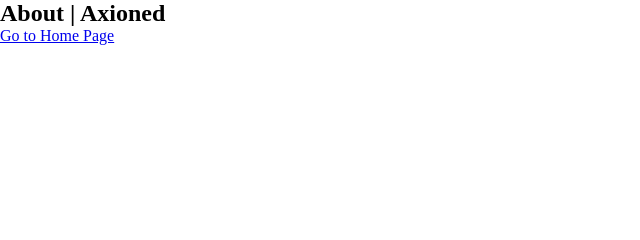
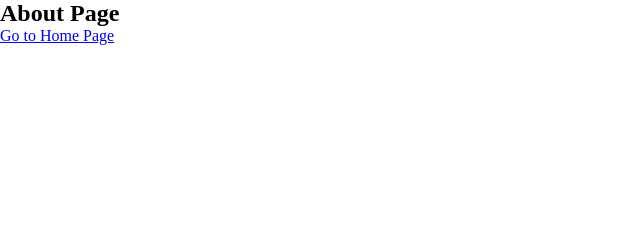
Before and after one commit to zishanaxioned/ai-embed-script, a plain HTML site: page about.html in a window 1280 px wide. Shown: the top 240 px of the page, 0-640 px from the left. Drawn offline with Linux system fonts and the light colour scheme.

Commit message:
feat: Update name

```diff
--- a/about.html
+++ b/about.html
@@ -4,13 +4,13 @@
 <head>
   <meta charset="UTF-8">
   <meta name="viewport" content="width=device-width, initial-scale=1.0">
-  <title>About | Axioned</title>
+  <title>About | AI Widget</title>
   <link rel="stylesheet" href="/css/index.css" />
 </head>
 
 <body>
   <nav>
-    <h1>About | Axioned</h1>
+    <h1>About Page</h1>
     <a href="/">Go to Home Page</a>
   </nav>
 
```
Also changed, not shown: index.html (+2 -2 lines).
